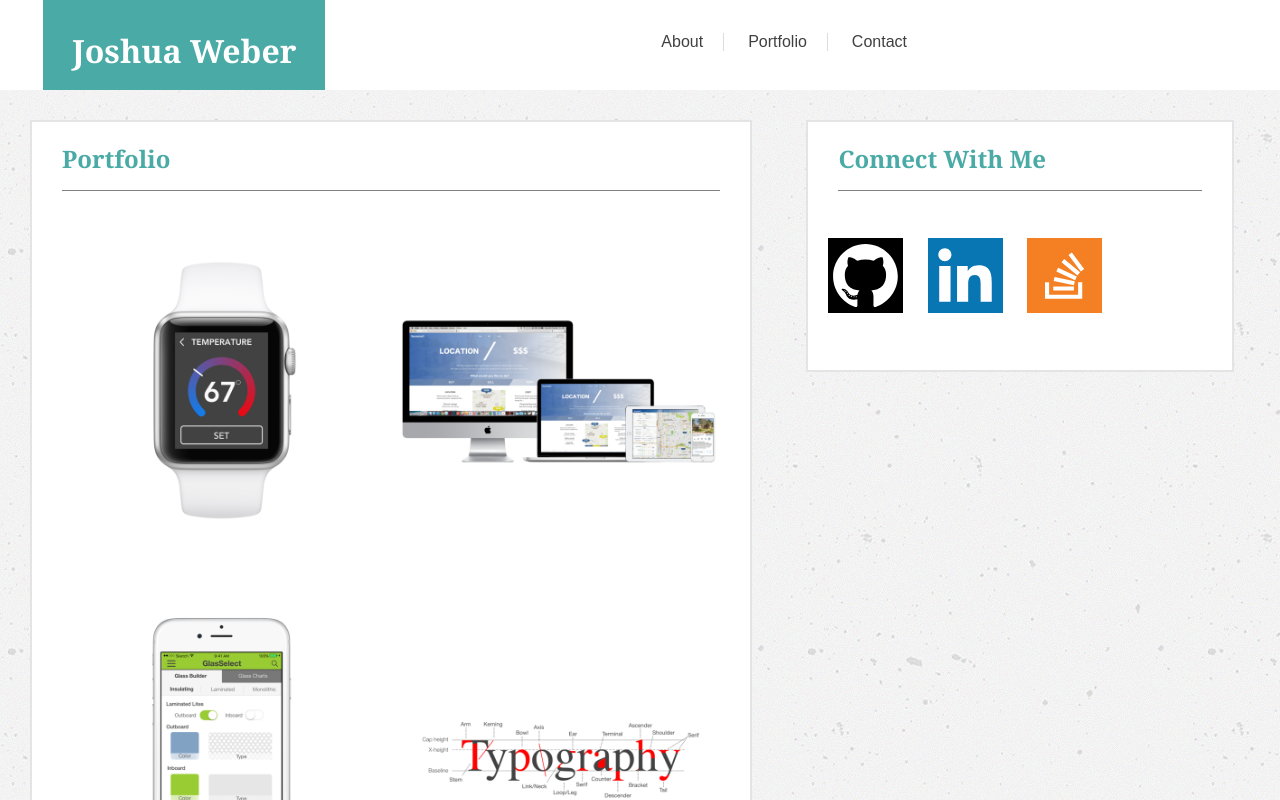
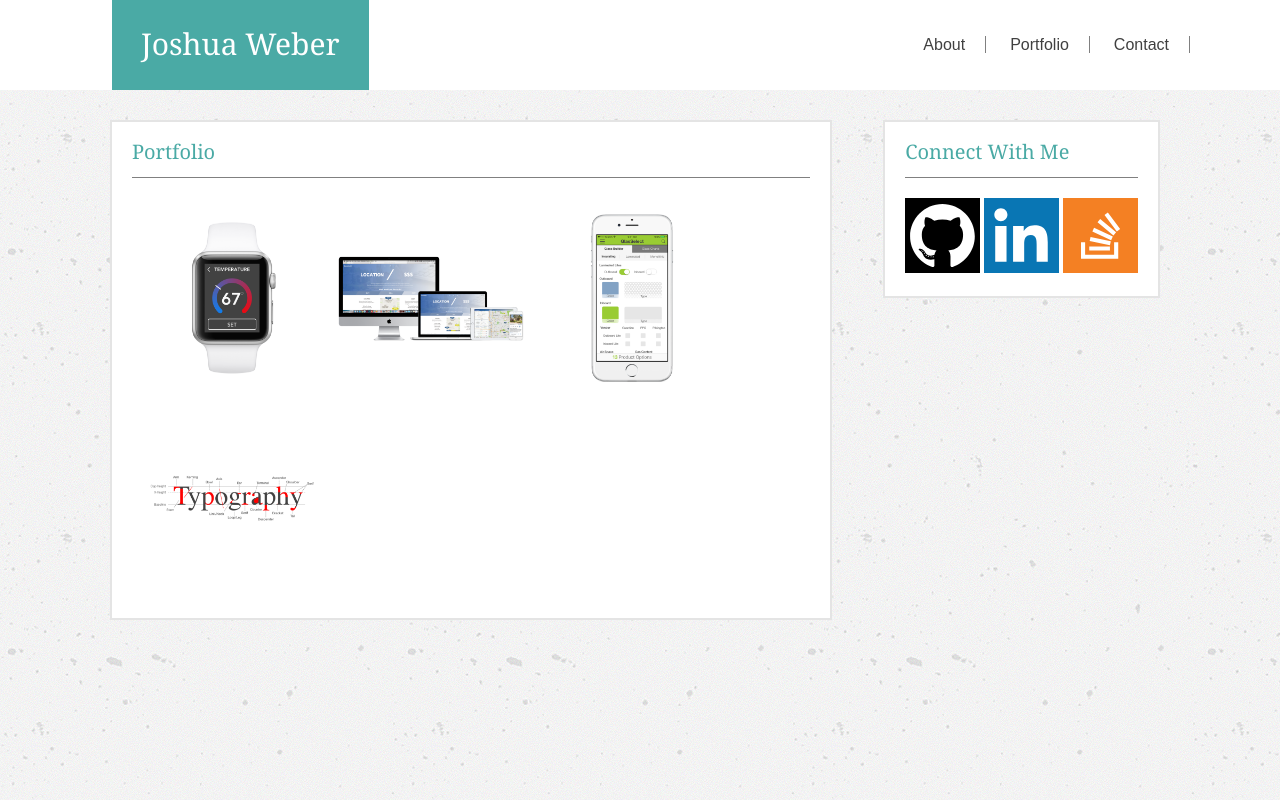
Before and after one commit to jdubsss/Basic-Portfolio, a plain HTML site: page portfolio.html in a window 1280 px wide. Drawn offline with Linux system fonts and the light colour scheme.

Commit message:
Updated HTML and CSS files

```diff
--- a/assets/css/style.css
+++ b/assets/css/style.css
@@ -3,22 +3,24 @@ h1 {
 	background-color: #4aaaa5;
 	float: left;
 	position: fixed;
-    left: 043px;
+    left: 112px;
     margin: 0px;
     padding: 29px;
     height: 40px;
     top: 0px;
     color: white;
+    font-size: 30px;
 }
 
 
 h2 {
     font-family: 'Georgia', Times, Times New Roman, serif;
     color: #4aaaa5;
-    margin: 0px 10px 10px 10px;
+    margin: 0px 0px 20px 0px;
     /* float: left; */
     border-bottom: 1px solid gray;
     padding-bottom: 15px;
+    font-size: 20px;
 }
 
 h3 {
@@ -45,20 +47,20 @@ body {
     padding: 20px;
     /* margin-left: 20px; */
     float: left;
-    margin: 30px 30px 30px 30px;
+    margin: 30px 30px 30px 110px;
     border: 2px solid #e4e4e4;
-
+    position: relative;
 }
 
 .social-media {
     background-color: white;
     float: right;
-    position: fixed;
-    left: 63%;
+    position: absolute;
+    left: 69%;
     /* top: 143px; */
     padding: 20px;
     margin-top: 30px;
-    width: 30%;
+    width: 233px;
     border: 2px solid #e4e4e4;
 }
 
@@ -88,7 +90,14 @@ p {
 img {
 	width: 75px;
 	height: 75px;
-    margin: 20px 20px 10px 0px;
+    /*margin: 20px 20px 10px 0px;*/
+    display: inline-block;
+}
+
+.img-profile {
+
+
+
 }
 
 .profile {
@@ -96,35 +105,50 @@ img {
 	height: 200px;
 	float: left;
 	position: relative;
+    padding: 0px 20px 20px 0px;
 }
 
 li {
     text-decoration: none;
+    /*padding: 0px 20px;*/
+    /*border-right: 1px solid #dcdcdc;*/
+    font-family: 'Arial', 'Helvetica Neue', Helvetica, sans-serif;
     display: inline-block;
-    padding: 0px 20px;
-    border-right: 1px solid #dcdcdc;
-    font-family: 'Arial', 'Helvetica Neue', Helvetica, sans-serif;
+    line-height: 90px;
 }
 
 a {
-  text-decoration: none;
-  color: #404040;
+    text-decoration: none;
+    color: #404040;
 
+
+  }
+
+.a-nav {
+    /* display: inline-block; */
+    color: #404040;
+    border-right: 1px solid gray;
+    /* height: 100%; */
+    padding: 0px 20px;
+    text-decoration: none;
+    /* margin: 0px; */
 }
 
-li:last-child {
 
-  border: none;
-}
+/*a-nav:last-child {
+  border-right: none;
+}*/
 
-a:hover {
-    color: #636363;
+.a-nav:hover {
+    color: #4aaaa5;
 }
 
 
 ul {
     float: right;
-    margin: 33px;
+    right: 90px;
+    position: fixed;
+
 
 }
 
@@ -153,6 +177,10 @@ input[type=submit]:hover {
     background-color: #45a049;
 }
 
+.subject {
+    width: 100%;
+}
+
 .container {
     border-radius: 5px;
     background-color: #f2f2f2;
@@ -162,14 +190,14 @@ input[type=submit]:hover {
 
 .containerb {
   position: relative;
-  width: 50%;
+  width: 200px;
   float: left;
   overflow: scroll;
 }
 
 .imageb {
   display: block;
-  width: 100%  ;
+  width: 200px  ;
   height: auto;
 }
 
@@ -179,8 +207,8 @@ input[type=submit]:hover {
   bottom: 0;
   left: 0;
   right: 0;
-  height: 100%;
-  width: 100%;
+  height: 200px;
+  width: 200px;
   opacity: 0;
   transition: .5s ease;
   background-color: #008CBA;
--- a/contact.html
+++ b/contact.html
@@ -5,9 +5,10 @@
 	<title>Joshua Weber Portfolio</title>
 	<link rel = "stylesheet"
    type = "text/css"
+   href = "assets/css/reset.css" />
+	<link rel = "stylesheet"
+   type = "text/css"
    href = "assets/css/style.css" />
-
-
 </head>
 
 <body>
@@ -15,9 +16,9 @@
 		<h1>Joshua Weber</h1>
 
 			<ul>
-				<li><a href="index.html">About</a></li>
-				<li><a href="portfolio.html">Portfolio</a></li>
-				<li><a href="contact.html">Contact</a></li>
+				<li><a class="a-nav" href="index.html">About</a></li>
+				<li><a class="a-nav" href="portfolio.html">Portfolio</a></li>
+				<li><a class="a-nav" href="contact.html">Contact</a>   </li>
 			</ul>
 	</header>
 	<div class="background">
@@ -37,7 +38,7 @@
 
 
 		    <label for="subject">Subject</label>
-		    <textarea id="subject" name="subject" placeholder="Write something.." style="height:200px"></textarea>
+		    <textarea id="subject" name="subject" placeholder="Write something.." style="height:200px; width:100%;"></textarea>
 
 
 
--- a/portfolio.html
+++ b/portfolio.html
@@ -3,21 +3,27 @@
 
 <head>
   <title>Joshua Weber Portfolio</title>
+ <link rel = "stylesheet"
+   type = "text/css"
+   href = "assets/css/reset.css" />
   <link rel = "stylesheet"
    type = "text/css"
    href = "assets/css/style.css" />
 </head>
 
 <body>
+
   <header>
     <h1>Joshua Weber</h1>
 
       <ul>
-        <li><a href="index.html">About</a></li>
-        <li><a href="portfolio.html">Portfolio</a></li>
-        <li><a href="contact.html">Contact</a></li>
+        <li><a class="a-nav" href="index.html">About</a></li>
+        <li><a class="a-nav" href="portfolio.html">Portfolio</a></li>
+        <li><a class="a-nav" href="contact.html">Contact</a>   </li>
       </ul>
+
   </header>
+
   <div class="background">
 
     <div class="about-me">
@@ -81,20 +87,20 @@
 
 
 
-    <div class="social-media">
+   <div class="social-media">
 
       <h2>Connect With Me</h3>
 
       <!--<div class="separator" style="margin-top: 2px;"></div>-->
 
-      <p>
+      <div>
         <a href="https://github.com/jdubsss"><img src="assets/images/logo-github.svg"></a>
 
         <a href="http://linkedin.com/in/joshua-weber-79972a47
         "><img src="assets/images/logo-linkedin.svg"></a>
 
         <a href="https://stackoverflow.com/users/8082206/jweber?tab=profile"><img src="assets/images/logo-sof.svg"></a>
-      </p>
+      </div>
 
     </div>
 
```
Also changed, not shown: index.html (+5 -5 lines).
